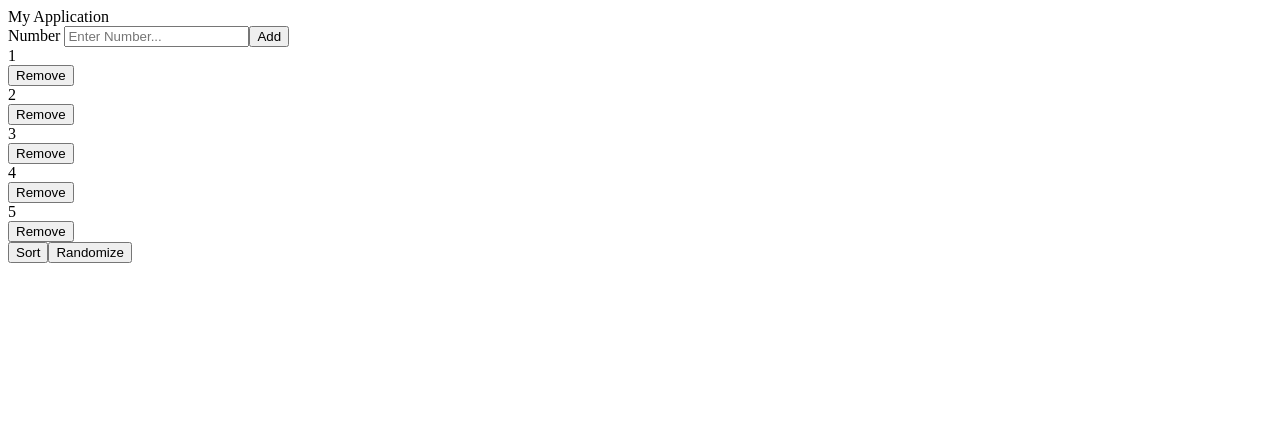
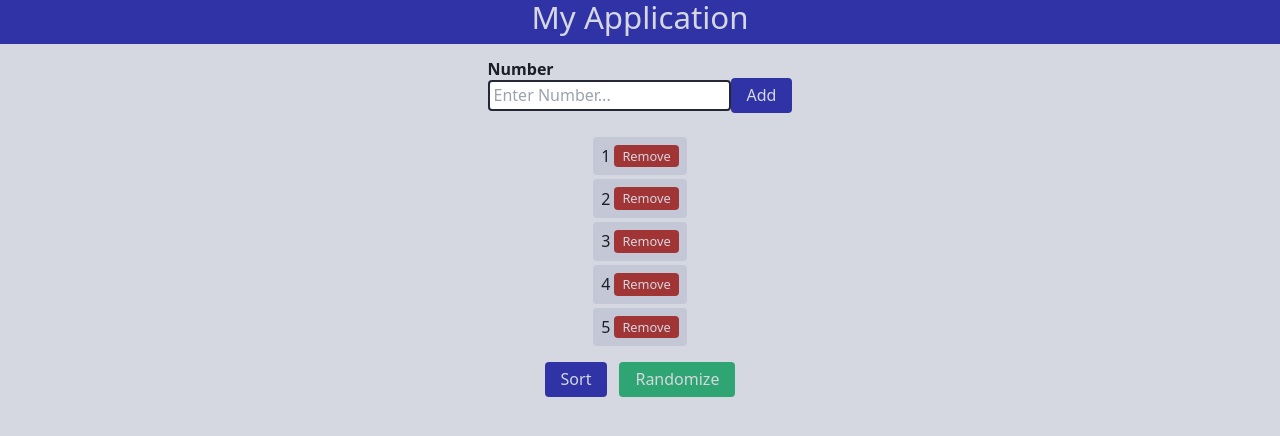
Before and after one commit to akgmu1/SWE-632-SASS, a Vue app: page / in a window 1280 px wide. Shown: the top 436 px of the page. Built offline with nearby package versions, Linux system fonts and the light colour scheme; the HTML template or start-up script is replaced by a standard one.

Commit message:
Style with Sass

```diff
--- a/src/main.ts
+++ b/src/main.ts
@@ -1,4 +1,4 @@
-// import './styles/base.scss'
+import './styles/base.scss'
 
 import { createApp } from 'vue'
 import App from './App.vue'
--- a/src/styles/_components.scss
+++ b/src/styles/_components.scss
@@ -1,72 +1,119 @@
 @use 'sass:color';
+@use 'sass:math';
 @use 'variables' as *;
 @use 'functions' as *;
 @use 'mixins' as *;
 
-// A not clean example of sass, but gets the point across kinda
+//
+// Button Variables
+//
 
 $btn-pad-y: 0.5rem;
 $btn-pad-x: 1rem;
-$btn-border: 0.125rem;
-$btn-border-radius: 0.5rem;
+
+$btn-sm-pad-y: 0.25rem;
+$btn-sm-pad-x: 0.5rem;
 
 //
-// Regular button
+// Button Base Theme
 //
 
-@mixin btn-theme($btn-fg-color, $btn-bg-color) {
-  background-color: $btn-bg-color;
-  color: $btn-fg-color;
+@mixin btn-theme($btn-fg: $bg, $btn-bg: $fg, $hover: $default-hover, $active: $default-active) {
+  border: none;
+  background-color: $btn-bg;
+  color: $btn-fg;
 
   &:hover {
-    background-color: color.adjust($btn-bg-color, $lightness: -10%);
+    background-color: $hover;
   }
 
   &:active {
-    background-color: color.adjust($btn-bg-color, $lightness: 2%);
+    background-color: $active;
   }
 }
 
-.btn {
-  padding: $btn-pad-y $btn-pad-x;
-  border: none;
-  border-radius: $btn-border-radius;
+//
+// Button with Base Theme
+//
+
+%btn-base {
   cursor: pointer;
+
   @include transition-color;
-  @include round;
-
-  @include btn-theme($fg-color, color.adjust($bg-color, $lightness: -10%));
+  @include rounded;
+  @include btn-theme;
 }
 
-.btn-primary {
-  @include btn-theme($bg-color, $primary-color);
+.btn {
+  @extend %btn-base;
+  font-size: $font-base;
+  padding: $btn-pad-y $btn-pad-x;
+}
+
+.btn-sm {
+  @extend %btn-base;
+  font-size: $font-sm;
+  padding: $btn-sm-pad-y $btn-sm-pad-x;
 }
 
 //
-// Outlined button
+// Button Themed - Primary
 //
 
-@mixin btn-outline-theme($btn-border-color) {
-  background: transparent;
-  color: $btn-border-color;
-  border: $btn-border solid $btn-border-color;
-  border-radius: $btn-border-radius;
+.btn-primary {
+  @include btn-theme($primary-fg, $primary-bg, $primary-hover, $primary-active);
+}
 
-  &:hover {
-    background-color: color.adjust($bg-color, $lightness: -30%);
-    border-color: color.adjust($bg-color, $lightness: -30%);
+//
+// Button Themed - Secondary
+//
+
+.btn-secondary {
+  @include btn-theme($secondary-fg, $secondary-bg, $secondary-hover, $secondary-active);
+}
+
+//
+// Button Themed - Danger
+//
+
+.btn-danger {
+  @include btn-theme($danger-fg, $danger-bg, $danger-hover, $danger-active);
+}
+
+//
+// Form
+//
+%input-base {
+  padding: math.div($btn-pad-y, 2);
+  font-size: $font-base;
+  border: 0.125rem solid $default-active;
+  @include rounded;
+}
+
+.form-group {
+  label {
+    display: block;
+    font-weight: 600;
   }
 
-  &:active {
-    background-color: color.adjust($bg-color, $lightness: -10%);
-    border-color: color.adjust($bg-color, $lightness: -10%);
+  input {
+    @extend %input-base;
+    color: $fg;
+
+    &:focus {
+      outline: none;
+      border-color: $primary-active;
+    }
+
+    &::placeholder {
+      color: #9ca3af;
+    }
   }
 }
 
-.btn-outline {
-  @include btn-outline-theme($fg-color);
+//
+// Text Themed - Danger
+//
+.text-danger {
+  color: $danger-bg;
 }
-
-.btn-outline-primary {
-  @include btn-outline-theme($primary-color);
-}
--- a/src/styles/_functions.scss
+++ b/src/styles/_functions.scss
@@ -1,3 +1,3 @@
-@function spacing($multiplier) {
-  @return calc($multiplier * 0.25rem);
+@function spacing($x) {
+  @return $x * 0.25rem;
 }
--- a/src/styles/_mixins.scss
+++ b/src/styles/_mixins.scss
@@ -1,3 +1,5 @@
+@use 'variables' as *;
+
 @mixin flex-center {
   display: flex;
   justify-content: center;
@@ -11,6 +13,6 @@
     border-color 0.15s ease;
 }
 
-@mixin round {
+@mixin rounded {
   border-radius: 0.25rem;
 }
--- a/src/styles/_variables.scss
+++ b/src/styles/_variables.scss
@@ -1,16 +1,39 @@
+@use 'sass:math';
+@use 'sass:color';
 @use 'functions' as *;
 
-$primary-color: rgb(48, 19, 192);
-$bg-color: rgb(213, 215, 225);
-$fg-color: rgb(28, 29, 39);
+// Base Colors
+$bg: rgb(213, 215, 225);
+$bg-alt: rgb(196, 200, 214);
+$fg: rgb(28, 29, 39);
+$default-hover: color.scale($fg, $lightness: 10%);
+$default-active: color.scale($fg, $lightness: 5%);
 
-// The configurable font sizes
+// Primary Colors
+$primary-bg: rgb(47, 51, 165);
+$primary-fg: $bg;
+$primary-hover: color.scale($primary-bg, $lightness: 10%);
+$primary-active: color.scale($primary-bg, $lightness: 5%);
+
+// Secondary Colors
+$secondary-bg: rgb(47, 165, 116);
+$secondary-fg: $bg;
+$secondary-hover: color.scale($secondary-bg, $lightness: 10%);
+$secondary-active: color.scale($secondary-bg, $lightness: 5%);
+
+// Danger Colors
+$danger-bg: rgb(161, 52, 52);
+$danger-fg: $bg;
+$danger-hover: color.scale($danger-bg, $lightness: 10%);
+$danger-active: color.scale($danger-bg, $lightness: 5%);
+
+// Font Configurations
 $font-base: 1rem;
 $font-scale: 1.25;
 
-// Generate different variables depending on the font size
-$font-sm: calc($font-base / $font-scale);
+// Different Font Sizes Based on Configuration
+$font-sm: math.div($font-base, $font-scale);
 $font-md: $font-base;
-$font-lg: calc($font-base * $font-scale);
-$font-xlg: calc($font-lg * $font-scale);
-$font-2xl: calc($font-xlg * $font-scale);
+$font-lg: $font-base * $font-scale;
+$font-xlg: $font-lg * $font-scale;
+$font-2xl: $font-xlg * $font-scale;
--- a/src/styles/base.scss
+++ b/src/styles/base.scss
@@ -6,6 +6,6 @@
 
 html {
   font-size: $font-base;
-  background-color: $bg-color;
-  color: $fg-color;
+  background-color: $bg;
+  color: $fg;
 }
--- a/src/views/HomeView.vue
+++ b/src/views/HomeView.vue
@@ -25,38 +25,38 @@ const DEFAULT_ITEMS = [1, 2, 3, 4, 5] as const
 for (const x of DEFAULT_ITEMS) {
   addItem({ value: x })
 }
+
+function onClick() {
+  const x = Number(input.value)
+  if (input.value.length > 0 && !Number.isNaN(x)) {
+    addItem({ value: x })
+    input.value = ''
+    error.value = ''
+  } else {
+    error.value = 'Input was not a number or empty'
+  }
+}
 </script>
 
 <template>
   <main>
     <header>My Application</header>
-    <div>
+    <div class="top">
+      <div class="form-group">
         <label> Number </label>
-      <input v-model="input" type="text" placeholder="Enter Number..." />
-      <div v-if="error">
+        <input v-model="input" type="text" placeholder="Enter Number..." @keydown.enter="onClick" />
+        <button class="btn btn-primary" @click="onClick">Add</button>
+      </div>
+      <div v-if="error" class="text-danger">
         {{ error }}
       </div>
-      <button
-        @click="
-          () => {
-            const x = Number(input)
-            if (input.length > 0 && !Number.isNaN(x)) {
-              addItem({ value: x })
-              input = ''
-              error = ''
-            } else {
-              error = 'Input was not a number or empty'
-            }
-          }
-        "
-      >
-        Add
-      </button>
     </div>
-    <div>
+    <div class="items">
       <div v-for="x in list" :key="x.id">
+        <div class="item">
           <div>{{ x.value }}</div>
           <button
+            class="btn-sm btn-danger"
             @click="
               () => {
                 list = list.filter((e) => e.id !== x.id)
@@ -67,8 +67,10 @@ for (const x of DEFAULT_ITEMS) {
           </button>
         </div>
       </div>
-    <div>
+    </div>
+    <div class="bottom">
       <button
+        class="btn btn-primary"
         @click="
           () => {
             list = list.sort((a, b) => a.value - b.value)
@@ -78,6 +80,7 @@ for (const x of DEFAULT_ITEMS) {
         Sort
       </button>
       <button
+        class="btn btn-secondary"
         @click="
           () => {
             list = list.sort(() => Math.random() - 0.5)
@@ -92,4 +95,44 @@ for (const x of DEFAULT_ITEMS) {
 
 <style lang="scss" scoped>
 @use '@/styles' as *;
+
+.form-group {
+  margin-bottom: 0.5rem;
+}
+
+header {
+  background-color: $primary-bg;
+  color: $primary-fg;
+  margin-bottom: 1rem;
+  font-size: $font-2xl;
+  text-align: center;
+  padding-bottom: 0.5rem;
+}
+
+.top {
+  @include flex-center;
+  flex-direction: column;
+  margin-bottom: 1rem;
+}
+
+.items {
+  @include flex-center;
+  flex-direction: column;
+  gap: spacing(1);
+}
+
+.item {
+  background-color: $bg-alt;
+  padding: 0.5rem;
+  @include rounded;
+
+  @include flex-center;
+  gap: spacing(1);
+}
+
+.bottom {
+  @include flex-center;
+  gap: spacing(3);
+  margin-top: 1rem;
+}
 </style>
```
Lines whose indentation alone changed are shown as unchanged.
